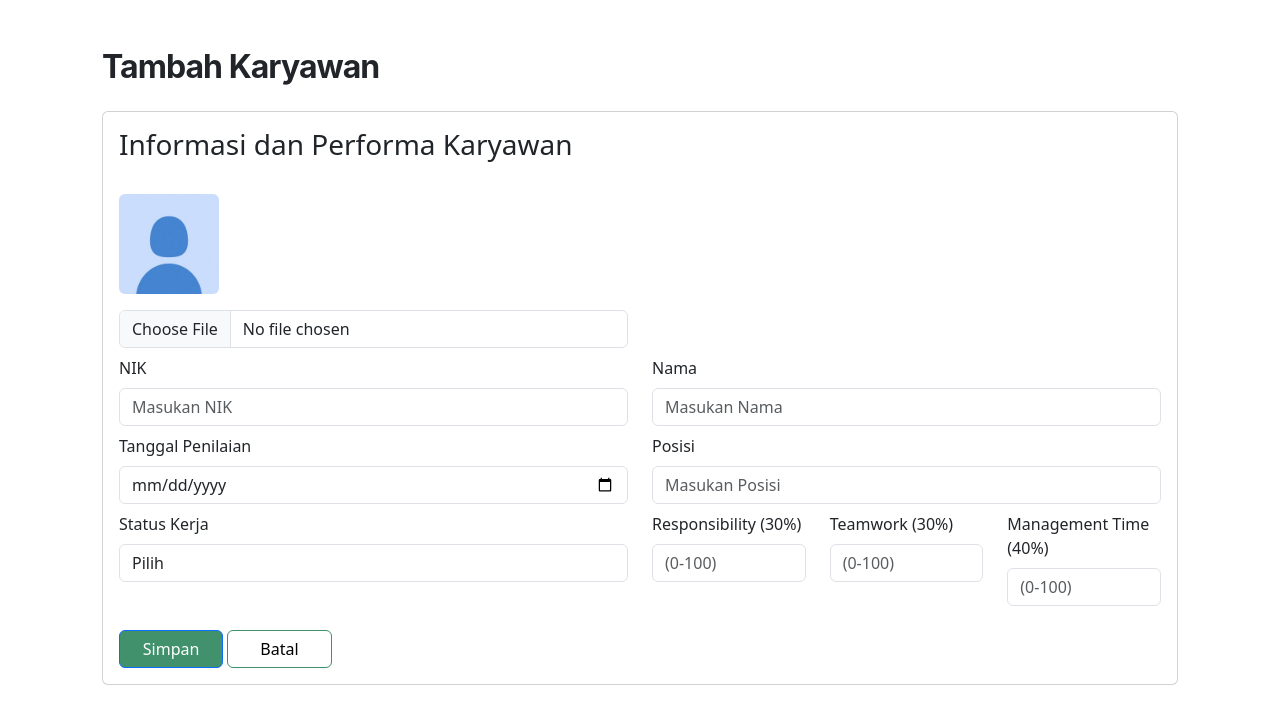
After one commit to Rinkuu253/praktek-web-uts, a PHP site: page /tambah-peformance.php in a window 1280 px wide. The commit adds this page. Shown: the top 724 px of the page. Run offline with PHP 8.4, Linux system fonts and the light colour scheme.

Commit message:
add peformance

```diff
--- /dev/null
+++ b/tambah-peformance.php
@@ -0,0 +1,222 @@
+<!DOCTYPE html>
+<html lang="en">
+
+<head>
+    <meta charset="UTF-8">
+    <meta name="viewport" content="width=device-width, initial-scale=1.0">
+    <link href="https://cdn.jsdelivr.net/npm/bootstrap@5.3.2/dist/css/bootstrap.min.css" rel="stylesheet">
+    <script src="https://cdn.jsdelivr.net/npm/bootstrap@5.3.2/dist/js/bootstrap.bundle.min.js"></script>
+    <title>Tambah Peforma</title>
+
+    <style>
+        .container {
+            padding: 2rem;
+        }
+
+        .PageTitle {
+            font-family: "Inter";
+            font-style: normal;
+            font-weight: 700;
+            font-size: 32px;
+            line-height: 120%;
+            /* or 38px */
+
+            letter-spacing: -0.03em;
+            margin-bottom: 25px;
+        }
+
+        .table-title {
+            font-family: "Inter";
+            font-style: normal;
+            font-weight: 700;
+            font-size: 28px;
+            line-height: 120%;
+            letter-spacing: -0.03em;
+            color: #262626;
+        }
+
+        h2 {
+            font-size: 1.875rem;
+        }
+
+        .btn-fungsi {
+            height: 100%;
+            width: 100%;
+            border: 1;
+            border-width: 2px;
+            border-color: #40916C;
+            background-color: white;
+            color: black;
+        }
+    </style>
+    <script>
+        function simpan() {
+            return true;
+        }
+    </script>
+</head>
+
+<body>
+    <div class="container">
+        <div class="content-body">
+            <div class="content-fluid">
+                <h1 class="PageTitle mt-3">Tambah Karyawan</h1>
+                <form action="add-peformance.php" method="POST" enctype="multipart/form-data" onsubmit="return simpan()">
+                    <div class="card">
+                        <div class="card-body">
+                            <h3>Informasi dan Performa Karyawan</h3>
+                            <div class="row mt-4">
+                                <div class="col-6 form-input mt-2">
+                                    <img src="images/defaultProfile.jpg" alt="No Image" id="previewFoto" class="img-fluid rounded" style="max-width: 100px; max-height: 100px">
+
+                                    <div class="mt-3">
+                                        <input class="form-control inputForm" type="file" placeholder="Pilih Foto" id="inputFoto" name="inputFoto" accept="image/*">
+                                    </div>
+
+                                </div>
+                                <div class="col-6 form-input mt-2">
+
+                                </div>
+                                <div class="col-6 form-input mt-2">
+                                    <label>
+                                        NIK
+                                    </label>
+                                    <input class="form-control inputForm mt-2" name="nik" id="nik" placeholder="Masukan NIK" type="number" />
+                                </div>
+                                <div class="col-6 form-input mt-2">
+                                    <label>
+                                        Nama
+                                    </label>
+                                    <input class="form-control inputForm mt-2" name="nama" id="nama" placeholder="Masukan Nama" type="text" />
+                                </div>
+                                <div class="col-6 form-input mt-2">
+                                    <label>
+                                        Tanggal Penilaian
+                                    </label>
+                                    <input class="form-control inputForm mt-2" name="tglPenilaian" id="tglPenilaian" placeholder="Masukan Tanggal" type="date" />
+                                </div>
+                                <div class="col-6 form-input mt-2">
+                                    <label>
+                                        Posisi
+                                    </label>
+                                    <input class="form-control inputForm mt-2" name="posisi" id="posisi" placeholder="Masukan Posisi" type="text" />
+                                </div>
+                                <div class="col-6 form-input mt-2">
+                                    <label>
+                                        Status Kerja
+                                    </label>
+                                    <select class="form-control inputForm mt-2" name="statusKerja" id="statusKerja">
+                                        <option value="" hidden>
+                                            Pilih
+                                        </option>
+                                        <option value="Tetap">
+                                            Tetap
+                                        </option>
+                                        <option value="Tidak Tetap">
+                                            Tidak Tetap
+                                        </option>
+                                    </select>
+                                </div>
+                                <div class="col-2 form-input mt-2">
+                                    <label>
+                                        Responsibility (30%)
+                                    </label>
+                                    <input class="form-control inputForm mt-2" name="responsibility" id="responsibility" placeholder="(0-100)" type="number" />
+                                </div>
+                                <div class="col-2 form-input mt-2">
+                                    <label>
+                                        Teamwork (30%)
+                                    </label>
+                                    <input class="form-control inputForm mt-2" name="teamwork" id="teamwork" placeholder="(0-100)" type="number" />
+                                </div>
+                                <div class="col-2 form-input mt-2">
+                                    <label>
+                                        Management Time (40%)
+                                    </label>
+                                    <input class="form-control inputForm mt-2" name="management" id="management" placeholder="(0-100)" type="number" />
+                                </div>
+                            </div>
+                            <div class="tab mt-4">
+                                <div class="btn btn-primary" style="background-color:#40916C;width:10%;" data-bs-toggle="modal" data-bs-target="#myModal">
+                                    Simpan
+                                </div>
+                                <a href="peformance.php" target="_self">
+                                    <div class="btn btn-primary" style="background-color:white;width:10%;border:2;border-color:#40916C;color:black;">
+                                        Batal
+                                    </div>
+                                </a>
+                            </div>
+                        </div>
+                    </div>
+                    <div class="modal fade" id="myModal">
+                        <div class="modal-dialog modal-dialog-centered">
+                            <div class="modal-content">
+
+                                <!-- Modal Header -->
+                                <div class="modal-header">
+                                    <h4 class="modal-title">Menyimpan Data</h4>
+                                    <button type="button" class="btn-close" data-bs-dismiss="modal"></button>
+                                </div>
+
+                                <!-- Modal body -->
+                                <div class="modal-body">
+                                    Apakah data yang anda ingin simpan sudah benar?
+                                </div>
+
+                                <!-- Modal footer -->
+                                <div class="modal-footer">
+                                    <button type="submit" class="btn btn-success" style="width:20%;">Simpan</button>
+                                    <div class="btn btn-danger" data-bs-dismiss="modal">Tidak</div>
+                                </div>
+
+                            </div>
+                        </div>
+                    </div>
+                    <div class="modal fade" id="previewModal" tabindex="-1" aria-labelledby="previewModalLabel" aria-hidden="true">
+                        <div class="modal-dialog modal-dialog-centered">
+                            <div class="modal-content">
+                                <div class="modal-header">
+                                    <h5 class="modal-title" id="previewModalLabel">Preview Foto</h5>
+                                    <button type="button" class="btn-close" data-bs-dismiss="modal" aria-label="Close"></button>
+                                </div>
+                                <div class="modal-body">
+                                    <img src="" id="modalPreviewFoto" class="img-fluid" alt="Pratinjau Foto">
+                                </div>
+                            </div>
+                        </div>
+                    </div>
+                </form>
+            </div>
+        </div>
+    </div>
+    <script>
+        document.addEventListener('DOMContentLoaded', function() {
+            const inputFoto = document.getElementById('inputFoto');
+            const modalPreviewFoto = document.getElementById('modalPreviewFoto');
+            const previewModal = new bootstrap.Modal(document.getElementById('previewModal'));
+
+            inputFoto.addEventListener('change', function(event) {
+                const file = event.target.files[0];
+                if (file) {
+                    const reader = new FileReader();
+                    reader.onload = function(e) {
+                        const imageUrl = e.target.result;
+                        document.getElementById('previewFoto').setAttribute('src', imageUrl);
+                        modalPreviewFoto.setAttribute('src', imageUrl); // Set pratinjau di dalam modal
+                    };
+                    reader.readAsDataURL(file);
+                } else {
+                    document.getElementById('previewFoto').setAttribute('src', '');
+                    modalPreviewFoto.setAttribute('src', ''); // Menghapus pratinjau di dalam modal
+                }
+            });
+
+            // Menampilkan modal saat pratinjau ditekan
+            document.getElementById('previewFoto').addEventListener('click', function() {
+                previewModal.show();
+            });
+        });
+    </script>
+</body>
+
+</html>
```
Also changed, not shown: add-peformance.php (added, +45 -0 lines), dataImport.php (added, +30 -0 lines), peformance.php (+15 -3 lines), databaseFoto/Dekripsi.jpg (added), databaseFoto/MatthewMarvelino_32210006_TIH04.png (added), images/defaultProfile.jpg (added).
